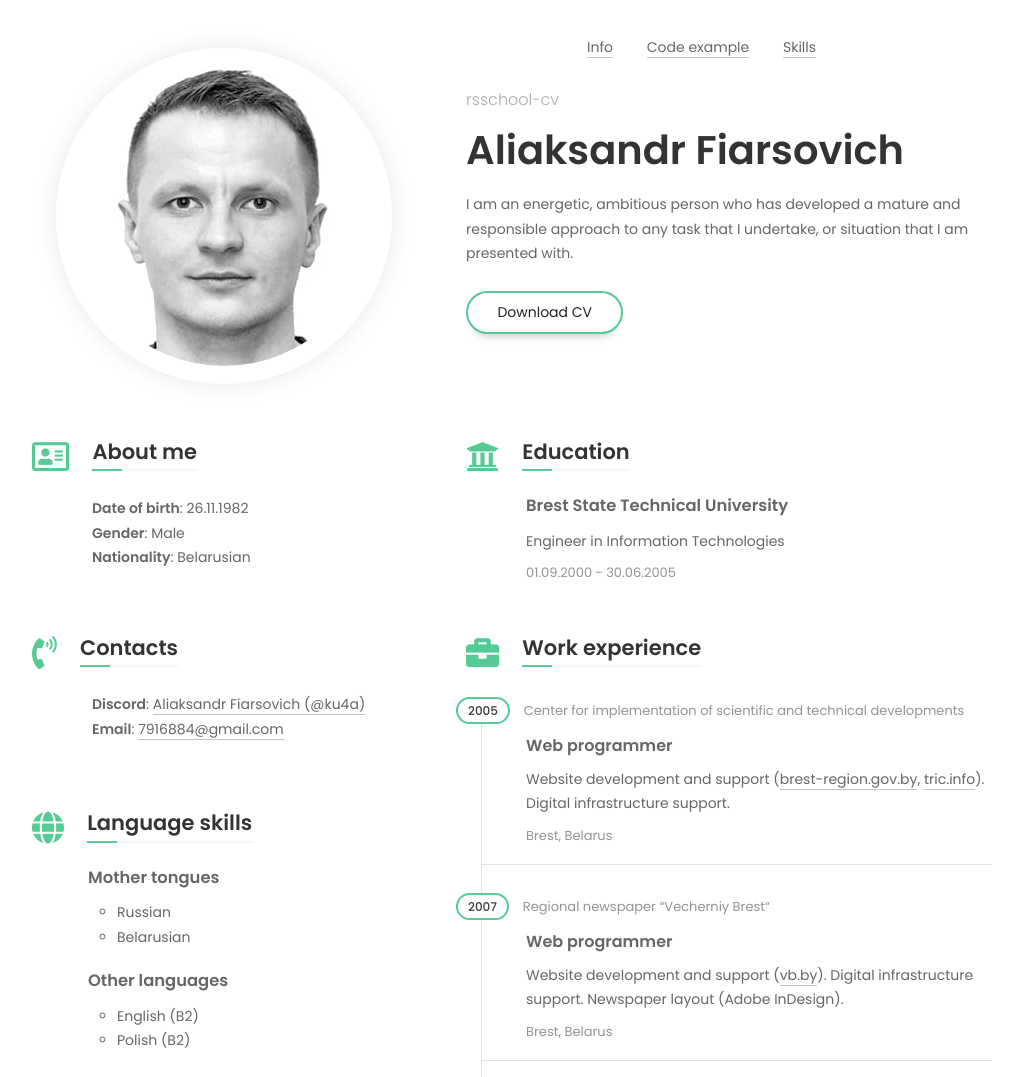
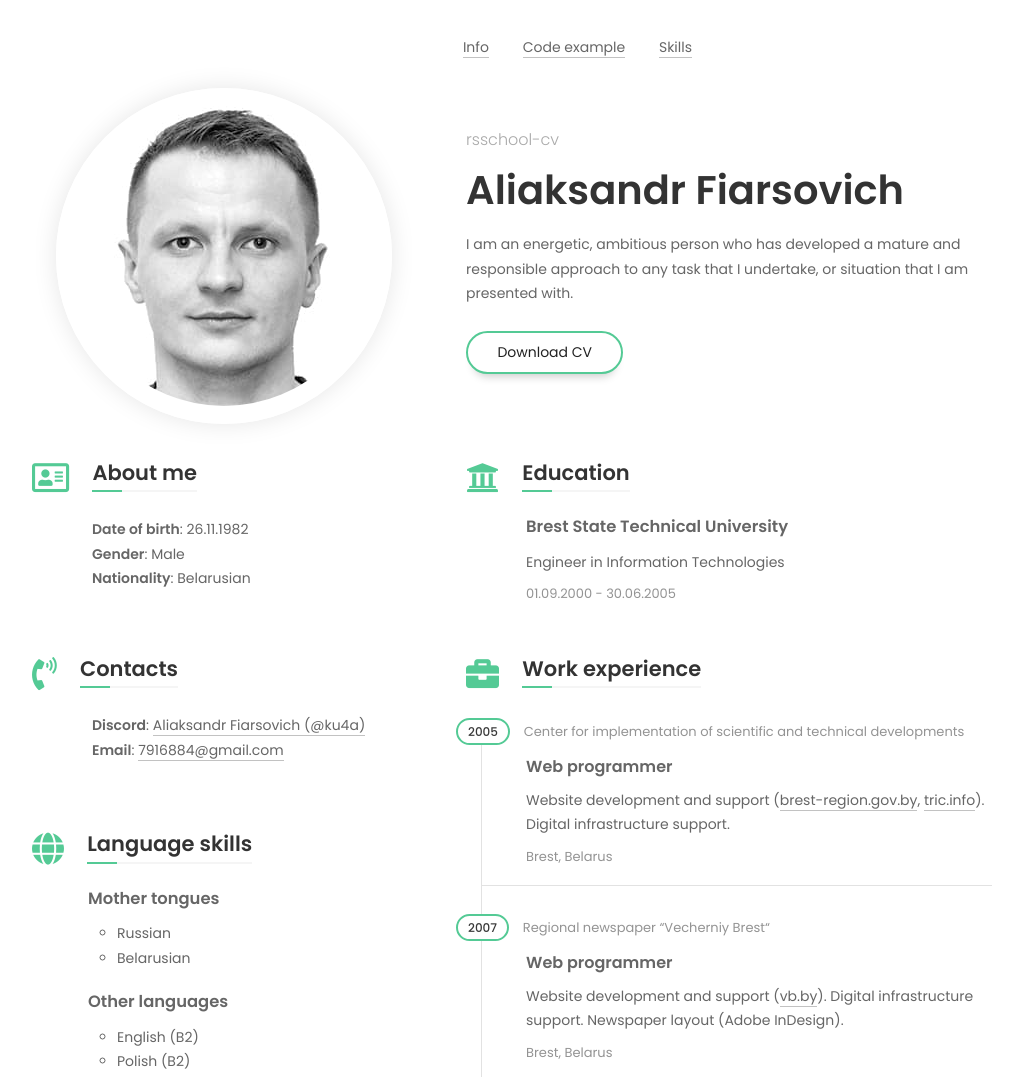
Before and after one commit to ku4a/rsschool-cv, a plain HTML site: page index.html in a window 1280 px wide. Shown: the top 1077 px of the page, without its empty margins (128-1143 px from the left). Drawn offline with Linux system fonts and the light colour scheme.

Commit message:
fix: repair navigation layout

```diff
--- a/public/css/style.css
+++ b/public/css/style.css
@@ -32,9 +32,9 @@ a:hover {
 }
 
 .navi {
-    position: absolute;
-    top: 35px;
-    left: 625px;
+    margin: 35px 300px 0 0;
+    position: relative;
+    text-align: right;
 }
 
 .navi ul {
@@ -47,7 +47,7 @@ a:hover {
 }
 
 .row {
-    margin-top: 5%;
+    margin-top: 3%;
     float: left;
     width: 100%;
 }
@@ -127,14 +127,14 @@ h1 {
 .col-right {
     float: left;
     width: 60%;
-    margin-bottom: 50px;
+    margin-bottom: 40px;
 }
 
 .col-right-wrapper {
     padding-left: 50px;
 }
 
-.about, .contacts, .work, .education, .languages, skills {
+.about, .contacts, .work, .education, .languages, .skills {
     float: left;
     width: 100%;
 }
```
